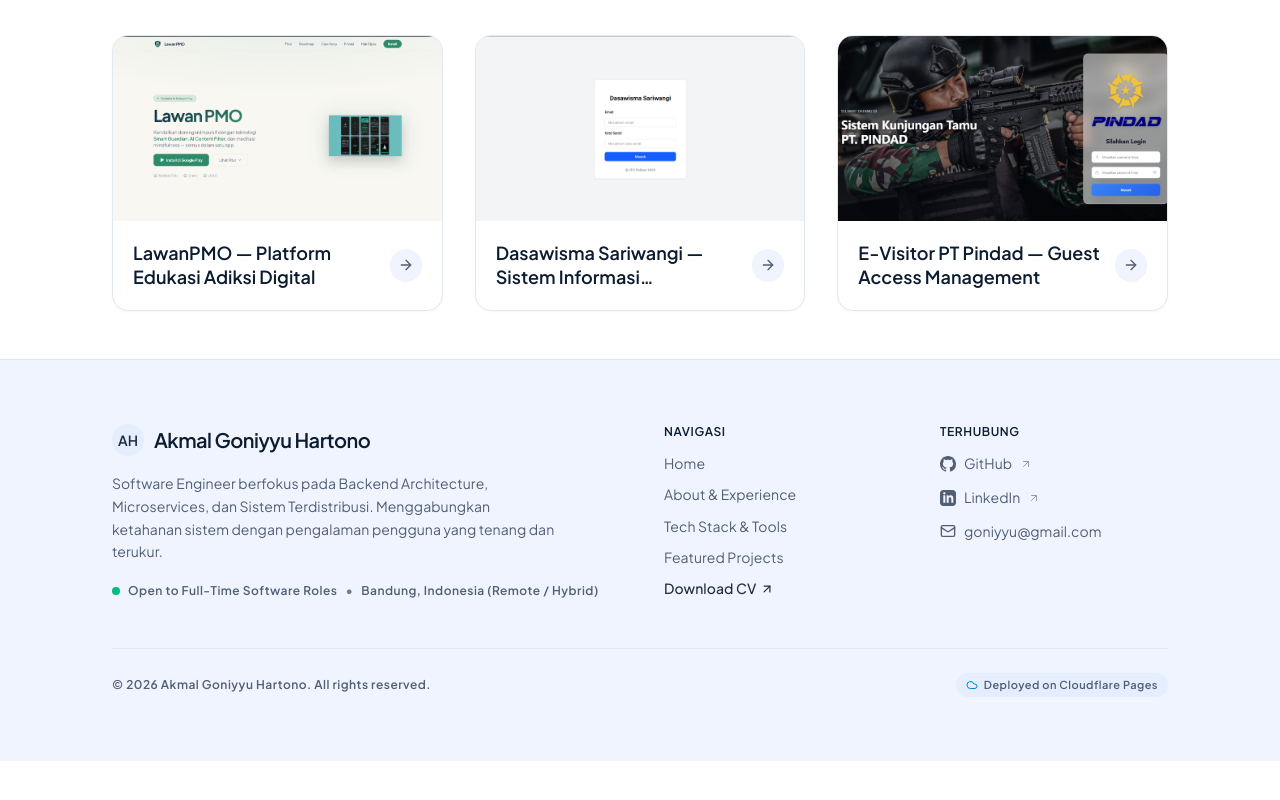
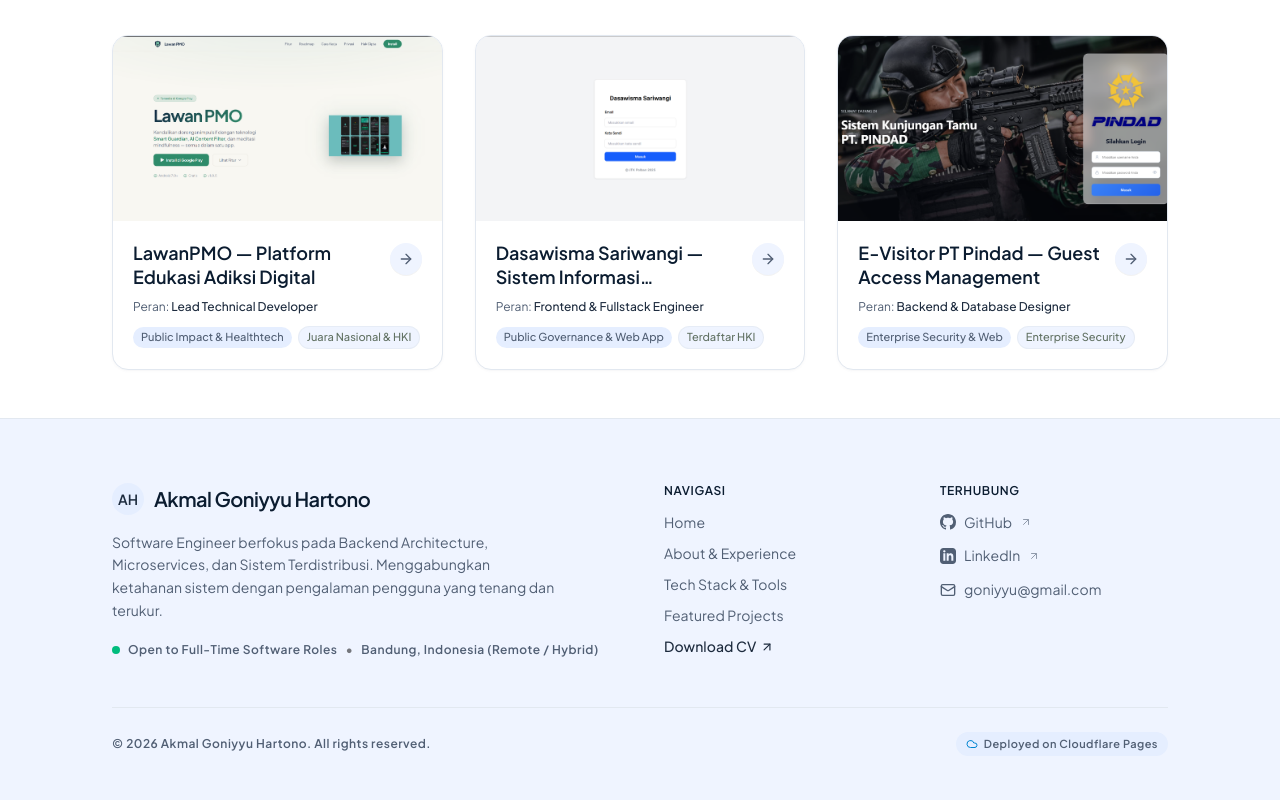
Before and after one commit to AkmalD/Personal-Website, a Next.js app: page / in a window 1280 px wide. Shown: the part 1660-2460 px from the top of the page. Before the commit the page ends 2421 px from the top, so only its background shows below. Built offline with nearby package versions, Linux system fonts and the light colour scheme; no server answers.

Commit message:
feat: enhance EngineeringEthos and ArchitectureModal components with improved layout and additional project details

```diff
--- a/src/components/home/EngineeringEthos.tsx
+++ b/src/components/home/EngineeringEthos.tsx
@@ -156,13 +156,30 @@ export function EngineeringEthos() {
 
                 </div>
 
-                {/* Body Content: Judul & Click Indicator */}
-                <div className="p-5 flex items-center justify-between gap-3">
-                  <h3 className="font-headline-sm text-[1.125rem] font-semibold text-on-surface group-hover:text-primary transition-colors line-clamp-2 leading-snug">
-                    {project.title}
-                  </h3>
-                  <div className="w-8 h-8 rounded-full bg-surface-container-low group-hover:bg-primary group-hover:text-white text-secondary flex items-center justify-center shrink-0 transition-colors shadow-2xs">
-                    <ArrowRight className="w-4 h-4 group-hover:translate-x-0.5 transition-transform" />
+                {/* Body Content: Judul, Peran & Badges kecil di bawah peran */}
+                <div className="p-5 space-y-2">
+                  <div className="flex items-start justify-between gap-3">
+                    <h3 className="font-headline-sm text-[1.125rem] font-semibold text-on-surface group-hover:text-primary transition-colors line-clamp-2 leading-snug">
+                      {project.title}
+                    </h3>
+                    <div className="w-8 h-8 rounded-full bg-surface-container-low group-hover:bg-primary group-hover:text-white text-secondary flex items-center justify-center shrink-0 transition-colors shadow-2xs mt-0.5">
+                      <ArrowRight className="w-4 h-4 group-hover:translate-x-0.5 transition-transform" />
+                    </div>
+                  </div>
+
+                  <p className="text-[12px] text-secondary">
+                    Peran: <span className="font-medium text-primary">{project.role}</span>
+                  </p>
+
+                  <div className="flex items-center gap-1.5 flex-wrap pt-0.5">
+                    <span className="px-2 py-0.5 rounded-md bg-surface-container text-secondary text-[11px] font-medium">
+                      {project.categoryLabel}
+                    </span>
+                    {project.badge && (
+                      <span className="px-2 py-0.5 rounded-md bg-surface-container-low text-accent-sage text-[11px] font-medium border border-border-delicate/60">
+                        {project.badge}
+                      </span>
+                    )}
                   </div>
                 </div>
               </article>
--- a/src/components/modals/ArchitectureModal.tsx
+++ b/src/components/modals/ArchitectureModal.tsx
@@ -9,7 +9,6 @@ import {
   ArrowRight,
 } from "lucide-react";
 import { Project } from "@/types/portfolio";
-import { Badge } from "@/components/ui/Badge";
 import { Button } from "@/components/ui/Button";
 import { GithubIcon } from "@/components/ui/Icons";
 
@@ -60,14 +59,7 @@ export function ArchitectureModal({
       >
         {/* Header */}
         <div className="p-5 sm:p-6 border-b border-border-delicate flex items-start justify-between bg-surface-container-low/60 shrink-0">
-          <div className="space-y-1.5 pr-4">
-            <div className="flex items-center gap-2 flex-wrap">
-              <Badge variant="primary">{project.categoryLabel}</Badge>
-              {project.badge && <Badge variant="sage">{project.badge}</Badge>}
-              <span className="font-mono text-label-sm text-secondary font-medium">
-                {project.year}
-              </span>
-            </div>
+          <div className="space-y-2 pr-4">
             <h2
               id="architecture-modal-title"
               className="font-headline-sm text-headline-sm text-on-surface font-semibold leading-snug"
@@ -77,6 +69,20 @@ export function ArchitectureModal({
             <p className="font-body-sm text-body-sm text-secondary">
               Peran: <span className="font-medium text-primary">{project.role}</span>
             </p>
+            {/* Badges kecil di bawah peran */}
+            <div className="flex items-center gap-1.5 flex-wrap pt-0.5">
+              <span className="px-2 py-0.5 rounded-md bg-surface-container text-primary text-[11px] font-semibold border border-border-delicate">
+                {project.categoryLabel}
+              </span>
+              {project.badge && (
+                <span className="px-2 py-0.5 rounded-md bg-surface-container text-accent-sage text-[11px] font-semibold border border-border-delicate">
+                  {project.badge}
+                </span>
+              )}
+              <span className="font-mono text-[11px] text-secondary bg-surface-container-low px-2 py-0.5 rounded border border-border-delicate">
+                {project.year}
+              </span>
+            </div>
           </div>
 
           <button
@@ -255,10 +261,13 @@ export function ArchitectureModal({
                 rel="noopener noreferrer"
                 className="inline-flex"
               >
-                <Button variant="primary" size="sm">
-                  <span>Buka Live Demo</span>
-                  <ExternalLink className="w-3.5 h-3.5 ml-1" />
-                </Button>
+                <button
+                  type="button"
+                  className="inline-flex items-center justify-center gap-1.5 px-3.5 py-1.5 min-h-[36px] rounded-lg text-label-sm font-semibold bg-primary text-white hover:bg-primary-container shadow-xs transition-colors cursor-pointer"
+                >
+                  <span className="text-white">Buka Live Demo</span>
+                  <ExternalLink className="w-3.5 h-3.5 text-white ml-1" />
+                </button>
               </a>
             )}
           </div>
```
